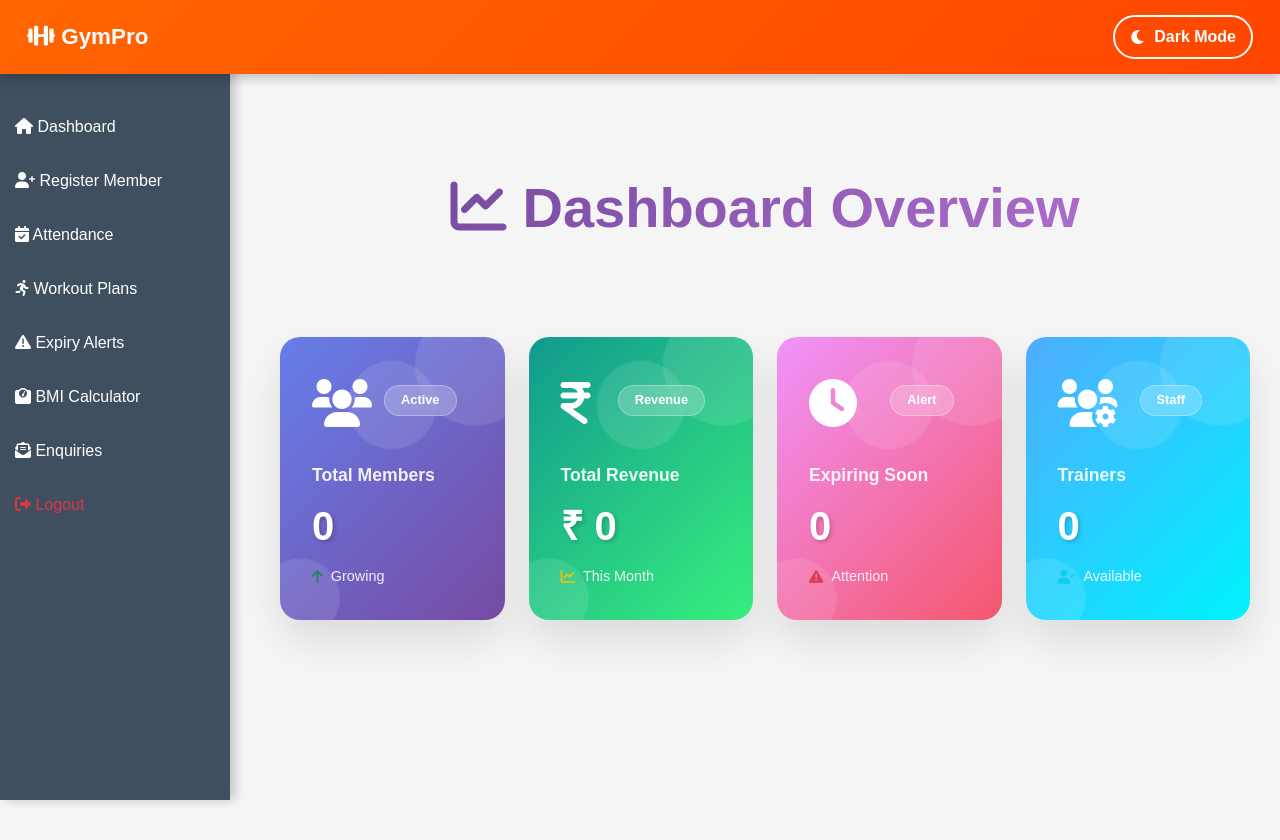
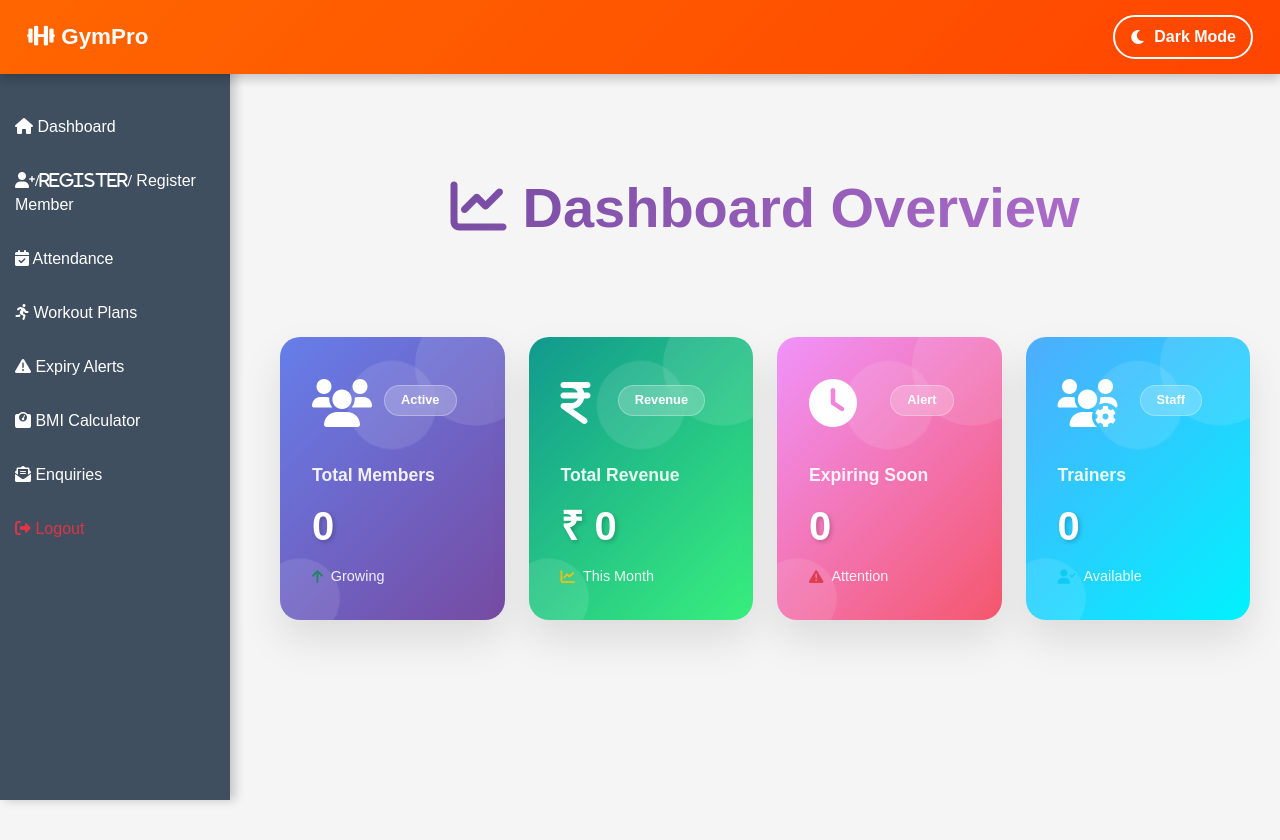
Before and after one commit to kalathilshameem/Gym-Management, a Django app: page /dashboard/ in a window 1280 px wide. Shown: the top 840 px of the page. Run offline with Django 3.2, Linux system fonts and the light colour scheme.

Commit message:
Update base.html

```diff
--- a/templates/base.html
+++ b/templates/base.html
@@ -194,7 +194,7 @@
                 <i class="fas fa-home"></i> Dashboard
             </a>
             <a href="" class="list-group-item list-group-item-action">
-                <i class="fas fa-user-plus"></i> Register Member
+                <i class="fas fa-user-plus">{% url 'member_registration' %}</i> Register Member
             </a>
             <a href="" class="list-group-item list-group-item-action">
                 <i class="fas fa-calendar-check"></i> Attendance
```
